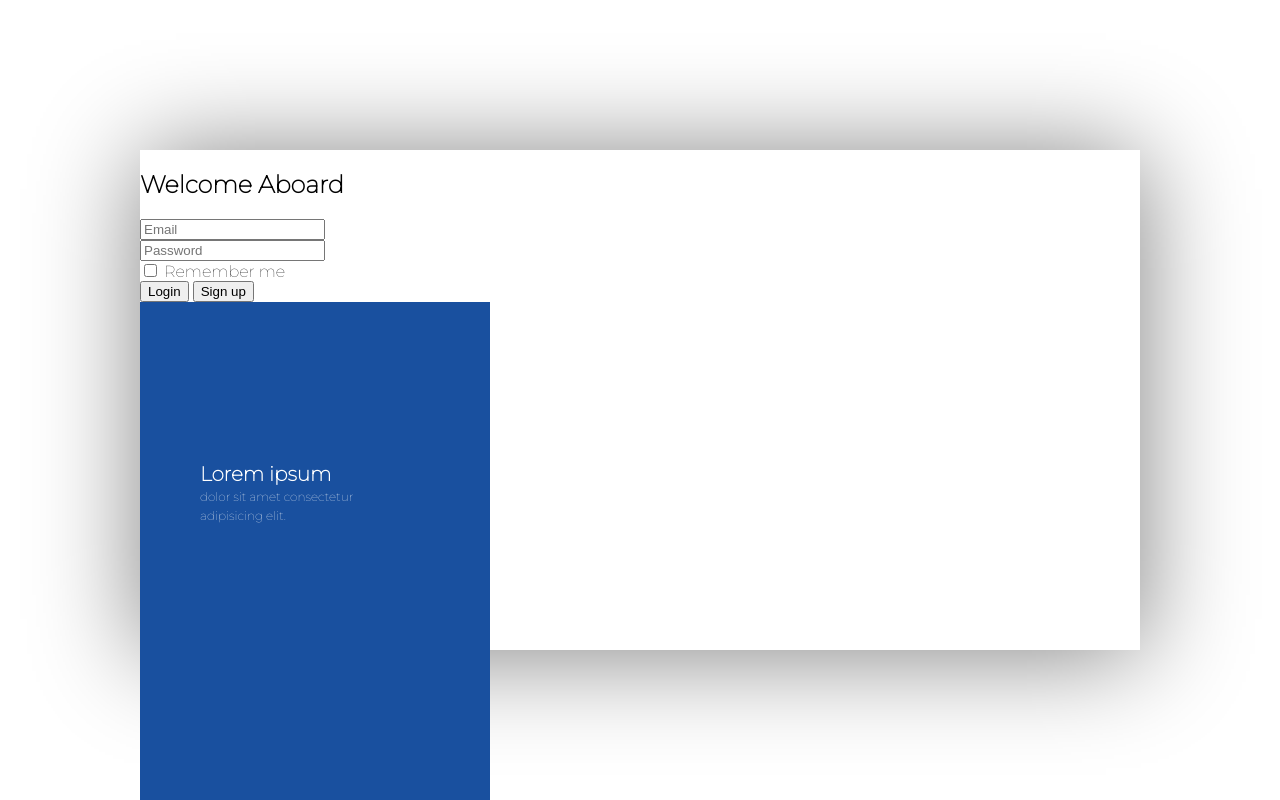
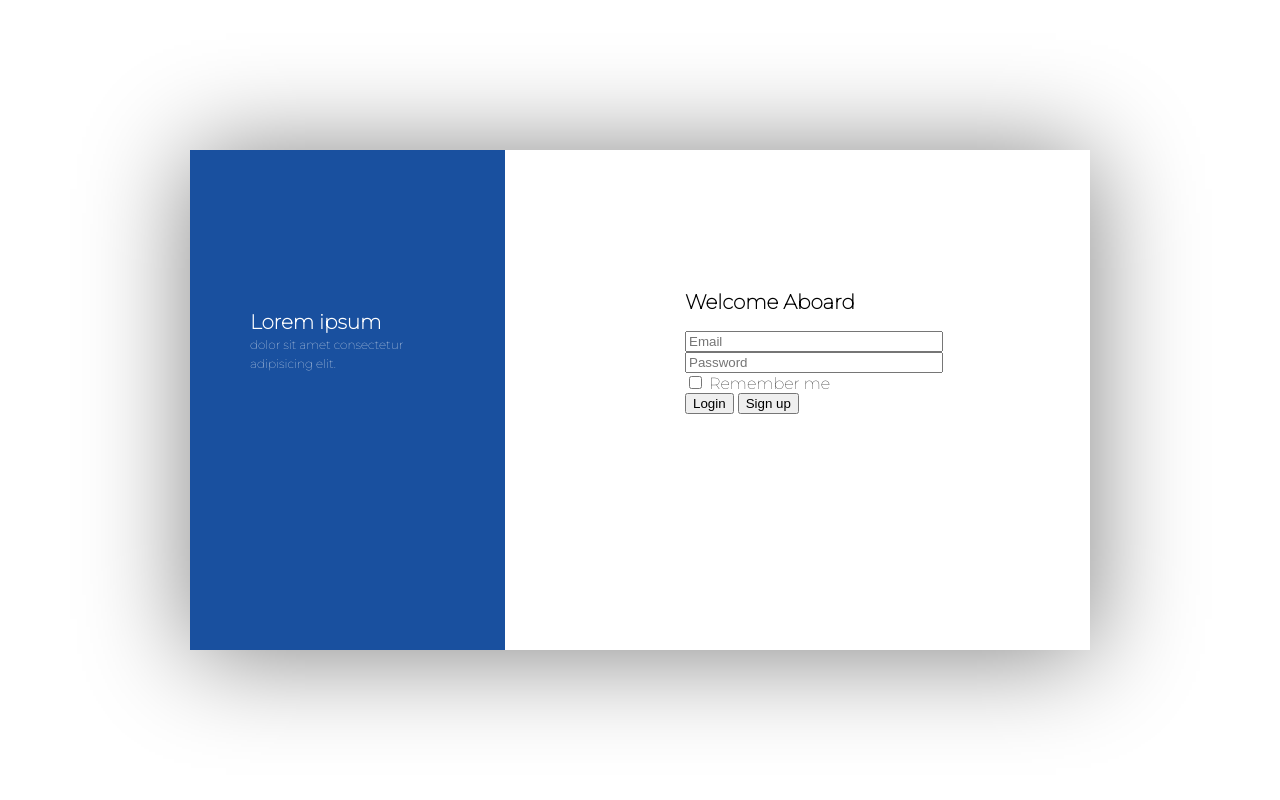
Before and after one commit to oudsemam/LogInWithText, a plain HTML site: page index.html in a window 1280 px wide. Drawn offline with Linux system fonts and the light colour scheme.

Commit message:
fixed id, got placement and increased input length

```diff
--- a/index.html
+++ b/index.html
@@ -11,7 +11,7 @@
 <body>
     <div id="whole">
         <section id="signIn">
-            <div>
+            <div id="welcome">
                 <header>
                     <h1><strong>Welcome Aboard</strong></h1>
                 </header>
--- a/styles.css
+++ b/styles.css
@@ -4,7 +4,7 @@ body {
 
 /*created the box that contains the content with drop shaddow and centered content*/
 #whole {
-    width: 1000px;
+    width: 900px;
     height: 500px;
     position: fixed;
     box-shadow: 1px 4px 100px grey;
@@ -14,7 +14,7 @@ body {
 }
 
 /*created ~2/3 on left white box*/
-#welcome {
+#signIn {
     background-color: white;
     position: fixed;
     right: 0;
@@ -50,9 +50,16 @@ span {
 }
 
 /*white side with sign in information*/
+#welcome {
+    margin-top: 140px;
+    margin-left: 180px;
+}
 
-
+h1 {
+    font-size: 20px;
+}
 
 .form {
     display: block;
+    width: 250px;
 }
```
